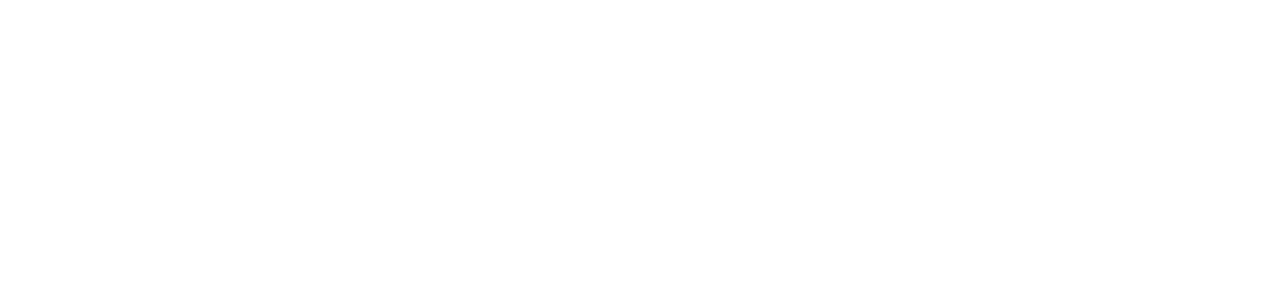
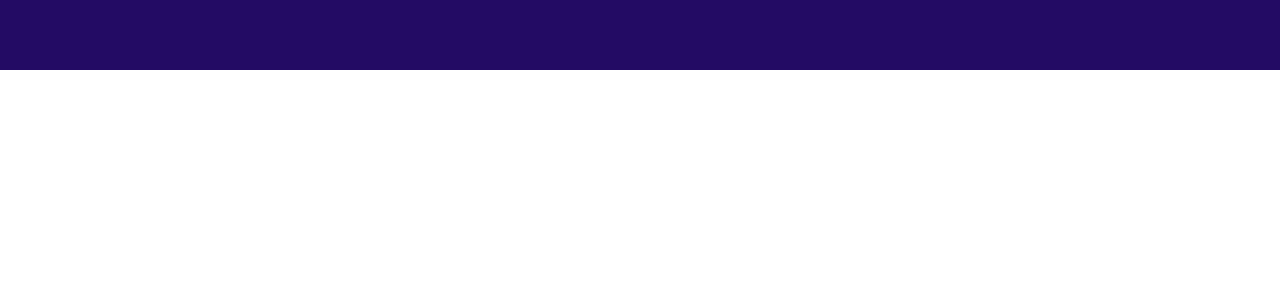
Before and after one commit to mus-ali1/React-Portfoilo, a React (Create React App) app: page / in a window 1280 px wide. Shown: the top 300 px of the page. Built offline with nearby package versions, Linux system fonts and the light colour scheme.

Commit message:
import Navbar

```diff
--- a/src/App.js
+++ b/src/App.js
@@ -1,8 +1,9 @@
+import Navbar from './components/navbar/navbar';
 
 function App() {
   return (
     <div className= "app">
-      <navbar/>
+      <Navbar/>
     </div>
   );
 }
```
